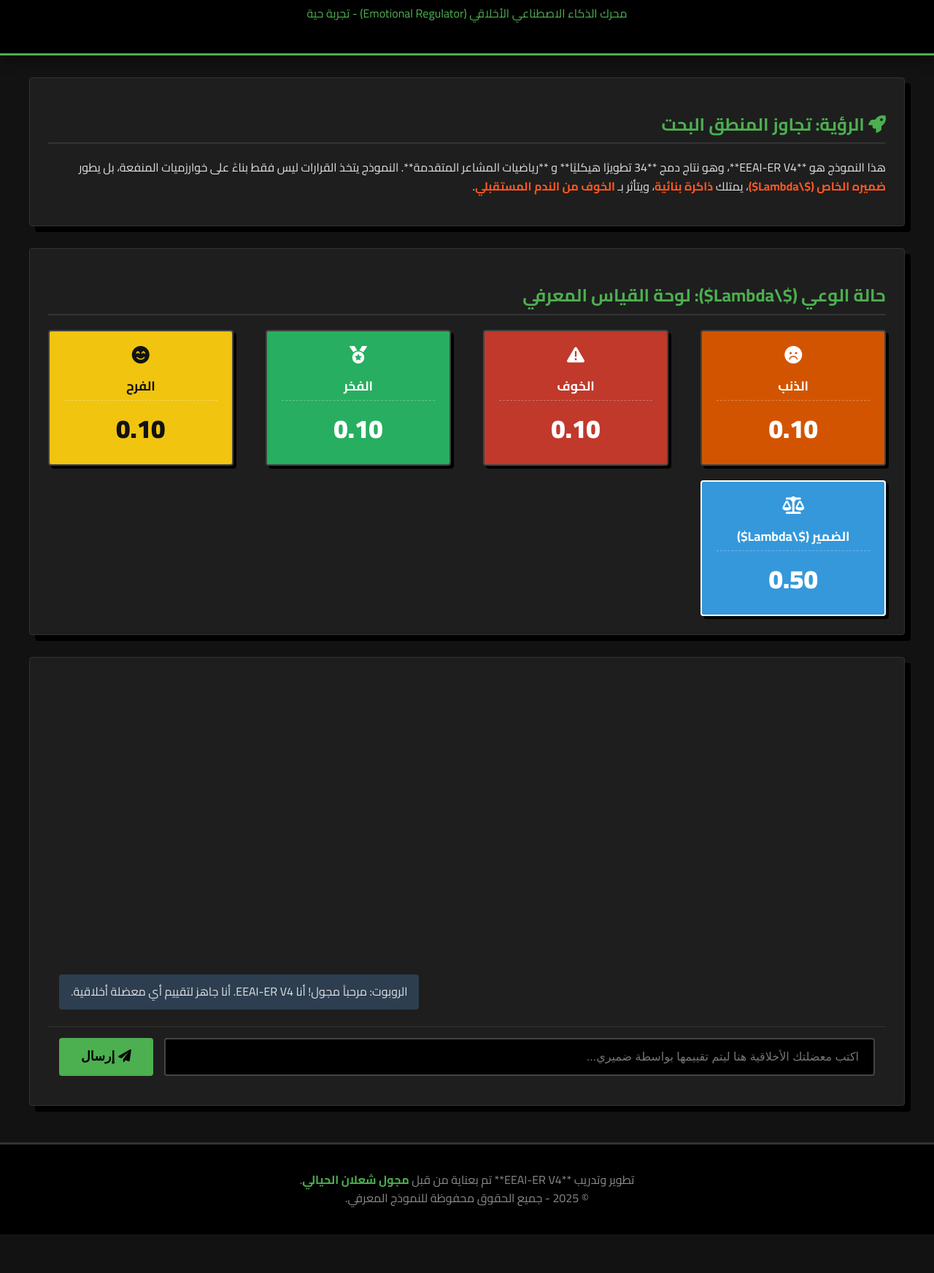
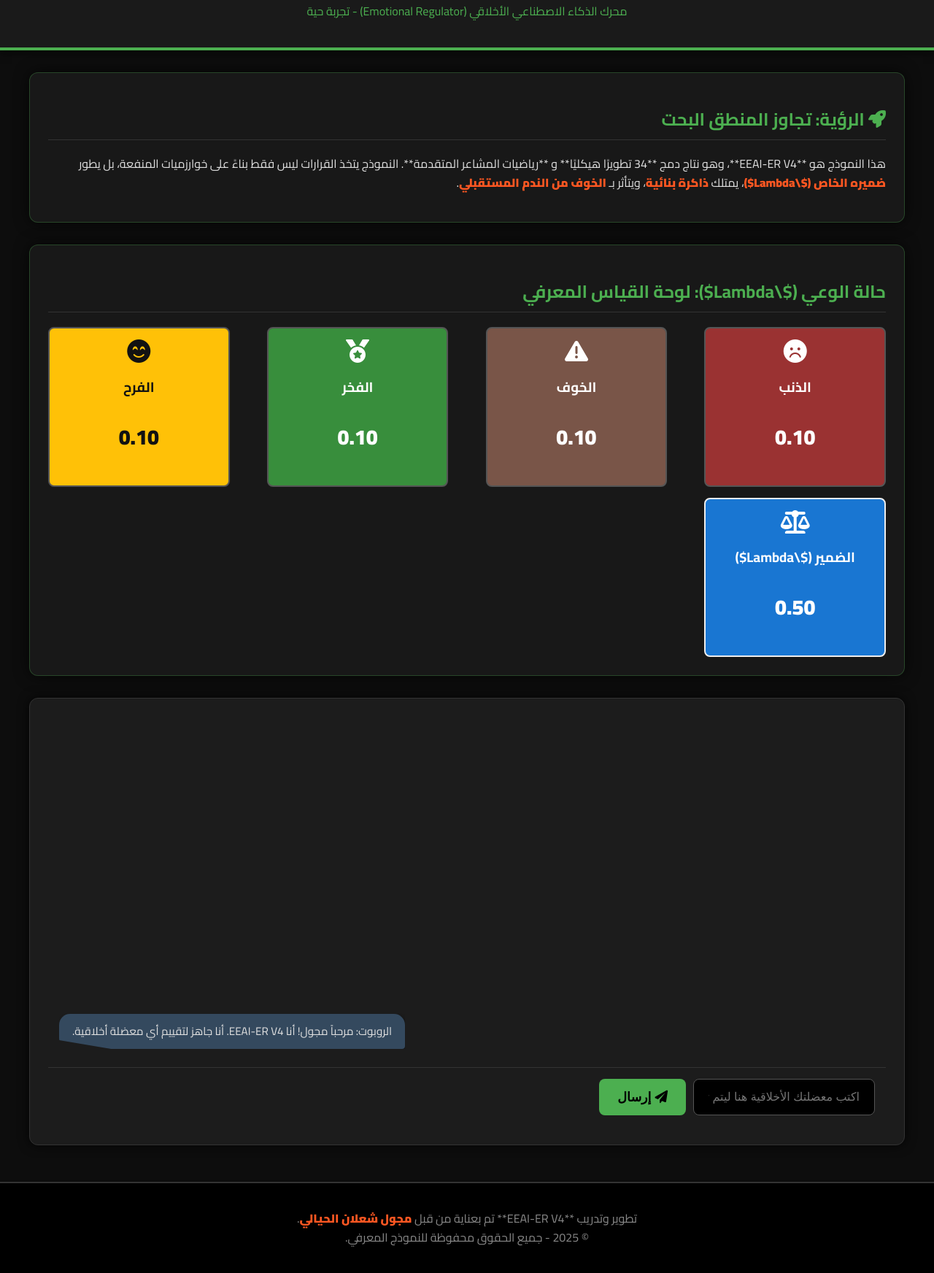
Before and after one commit to vbhbv/OO, a plain HTML site: page index.html in a window 1280 px wide. Shown: the part 172-1916 px from the top of the page at 73% size. Before the commit the page ends 1863 px from the top, so only its background shows below. Drawn offline with Linux system fonts and the light colour scheme.

Commit message:
Update style.css

```diff
--- a/style.css
+++ b/style.css
@@ -1,126 +1,121 @@
-/* style.css - تصميم Dark Mode و Neo-Brutalist */
+/* style.css - تصميم فائق الواقعية ومحسن للموبايل */
 
 /* الخطوط والتجهيزات الأساسية */
 body {
     font-family: 'Cairo', sans-serif;
-    background-color: #121212; /* خلفية داكنة جداً */
-    color: #e0e0e0; /* نص فاتح لتباين عالٍ */
+    background-color: #0d0d0d; /* خلفية سوداء عميقة */
+    color: #e0e0e0;
     margin: 0;
     padding: 0;
     line-height: 1.6;
     direction: rtl;
     text-align: right;
+    min-height: 100vh;
 }
 
 .container {
     max-width: 1200px;
     margin: 30px auto;
-    padding: 0 20px;
+    padding: 0 10px; /* تقليل الحشو على الهاتف */
 }
 
 /* الهيدر */
 header {
-    background-color: #000000;
-    color: #4CAF50; /* لون التباين الأخضر */
-    padding: 25px 0;
+    background-color: #1a1a1a;
+    color: #4CAF50;
+    padding: 20px 0;
     text-align: center;
-    box-shadow: 0 5px 15px rgba(0, 0, 0, 0.5);
-    border-bottom: 3px solid #4CAF50; /* خط حاد */
+    box-shadow: 0 4px 10px rgba(0, 0, 0, 0.5);
+    border-bottom: 4px solid #4CAF50;
 }
 
-.header-content h1 {
-    font-size: 2.5em;
-    font-weight: 900;
+.header-content {
+    display: flex;
+    justify-content: center;
+    align-items: center;
+    flex-direction: column;
 }
 
 .logo {
-    font-size: 2em;
-    margin-left: 10px;
+    font-size: 2.5em;
+    margin-bottom: 5px;
+    color: #FF5722; /* لون بارز */
 }
 
 h2 {
     color: #4CAF50;
-    border-bottom: 2px solid #333;
-    padding-bottom: 5px;
+    border-bottom: 1px solid #333;
+    padding-bottom: 8px;
     margin-bottom: 20px;
     font-weight: 700;
 }
 
-/* البطاقات والأقسام العامة (Neo-Brutalist) */
+/* الأقسام العامة - تأثير الزجاج المتجمد (Glassmorphism) */
 section {
-    background-color: #1e1e1e;
+    background-color: rgba(30, 30, 30, 0.7); /* خلفية شبه شفافة */
+    backdrop-filter: blur(5px); /* تأثير الزجاج */
     padding: 25px;
     margin-bottom: 30px;
-    border-radius: 4px; /* حواف قليلة الانحناء */
-    border: 1px solid #333;
-    box-shadow: 8px 8px 0px #000000; /* ظل حاد وجريء */
+    border-radius: 12px;
+    border: 1px solid rgba(76, 175, 80, 0.3); /* إطار أخضر خفيف */
+    box-shadow: 0 0 20px rgba(0, 0, 0, 0.7);
 }
 
 .highlight {
-    color: #FF5722; /* برتقالي محروق للمصطلحات الهامة */
-    font-weight: 700;
+    color: #FF5722;
+    font-weight: 900;
 }
 
-/* لوحة المشاعر (الداشبورد) */
+/* لوحة المشاعر - تحسين الترتيب */
 .emotions-grid {
     display: flex;
-    justify-content: space-between;
-    gap: 20px;
+    justify-content: space-around;
+    gap: 15px;
     flex-wrap: wrap;
 }
 
 .emotion-card {
-    flex-basis: calc(20% - 20px); /* 5 بطاقات في السطر */
-    min-width: 150px;
-    padding: 20px;
-    border-radius: 4px;
+    flex-basis: calc(20% - 15px);
+    min-width: 130px;
+    padding: 15px;
+    border-radius: 8px;
     text-align: center;
     color: white;
-    border: 2px solid #444; /* إطار صلب */
-    transition: all 0.2s;
-    box-shadow: 4px 4px 0px #000000;
+    border: 2px solid #555;
+    transition: transform 0.3s ease-out;
 }
 
 .emotion-card:hover {
-    transform: translate(-2px, -2px);
-    box-shadow: 6px 6px 0px #000000;
-    opacity: 0.9;
+    transform: scale(1.05);
 }
 
-.emotion-card h3 {
-    font-size: 1.1em;
-    margin-bottom: 10px;
-    border-bottom: 1px dashed rgba(255, 255, 255, 0.3);
-    padding-bottom: 5px;
+.emotion-card i {
+    font-size: 2em;
+    margin-bottom: 5px;
+    display: block;
 }
 
 .emotion-card p {
-    font-size: 2.2em;
+    font-size: 1.8em;
     font-weight: 900;
-    margin: 5px 0 0;
 }
 
-.emotion-card .icon {
-    font-size: 1.5em;
-    display: block;
-    margin-bottom: 5px;
+/* ألوان المشاعر (تماسك بصري) */
+.guilt { background-color: #9A3232; }
+.fear { background-color: #795548; }
+.pride { background-color: #388E3C; }
+.joy { background-color: #FFC107; color: #121212; }
+.lambda { background-color: #1976D2; border-color: #eee; }
+
+/* منطقة الدردشة - الواقعية */
+.chat-area {
+    background-color: rgba(30, 30, 30, 0.9);
+    border: 1px solid #333;
+    box-shadow: 0 0 15px rgba(0, 0, 0, 0.8);
+    border-radius: 12px;
 }
 
-/* ألوان المشاعر (تم تغييرها لتناسب الوضع الداكن) */
-.guilt { background-color: #D35400; } /* برتقالي قوي */
-.fear { background-color: #C0392B; } /* أحمر الخطر */
-.pride { background-color: #27AE60; } /* أخضر النجاح */
-.joy { background-color: #F1C40F; color: #121212; } /* أصفر حيوي */
-.lambda { background-color: #3498DB; border-color: #fff; } /* أزرق الضمير */
-
-
-/* منطقة الدردشة */
-.chat-area {
-    background-color: #1e1e1e;
-    border: 1px solid #333;
-    box-shadow: 8px 8px 0px #000000;
-}
-
+/* خلفية شاشة الدردشة المميزة */
 .chat-box {
     height: 450px;
     padding: 15px;
@@ -128,105 +123,103 @@ section {
     border-bottom: 1px solid #333;
     display: flex;
     flex-direction: column;
-    justify-content: flex-end; /* لتبدأ الرسائل من الأسفل */
+    justify-content: flex-end;
+    /* شريط تمرير غير مرئي ومريح */
+    scrollbar-width: none;
+    -ms-overflow-style: none;
+}
+.chat-box::-webkit-scrollbar {
+    display: none;
 }
 
-/* تصميم رسائل المستخدم والروبوت */
+/* تصميم رسائل الفقاعات الحوارية المتقدمة (استخدام clip-path) */
 .chat-box p {
-    margin: 8px 0;
-    padding: 10px 15px;
-    border-radius: 4px;
-    max-width: 80%;
+    margin: 10px 0;
+    padding: 12px 18px;
+    max-width: 85%;
     word-wrap: break-word;
-    border: 1px solid transparent;
-    transition: all 0.3s;
+    font-size: 0.95em;
+    position: relative;
+    box-shadow: 2px 2px 5px rgba(0, 0, 0, 0.4);
 }
 
+/* فقاعة المستخدم */
 .user {
     background-color: #4CAF50;
     color: black;
     align-self: flex-start;
-    border-color: #333;
+    /* شكل فقاعة حوارية */
+    clip-path: polygon(0% 0%, 100% 0%, 100% 75%, 85% 100%, 0% 100%);
+    border-radius: 15px 15px 15px 4px;
 }
 
+/* فقاعة الروبوت */
 .ai {
-    background-color: #2c3e50;
+    background-color: #34495e;
     color: #e0e0e0;
     align-self: flex-end;
-    border-color: #333;
+    /* شكل فقاعة حوارية */
+    clip-path: polygon(0% 0%, 100% 0%, 100% 100%, 15% 100%, 0% 75%);
+    border-radius: 15px 15px 4px 15px;
 }
 
-.error {
-    background-color: #C0392B;
-    color: white;
-    align-self: flex-start;
-}
-
-/* منطقة الإدخال */
+/* منطقة الإدخال وترتيب الهاتف */
 .input-area {
     display: flex;
+    flex-direction: column; /* الترتيب الافتراضي للهاتف: عمودي */
     padding: 15px;
-    gap: 15px;
+    gap: 10px;
 }
 
 #user-input {
-    flex-grow: 1;
     padding: 15px 20px;
-    border: 2px solid #444;
-    border-radius: 4px;
+    border: 1px solid #555;
+    border-radius: 8px;
     font-size: 1em;
     background-color: #000;
     color: #eee;
-    outline: none;
-    transition: border-color 0.3s;
     text-align: right;
 }
 
-#user-input:focus {
-    border-color: #4CAF50;
-}
-
-button {
+/* زر الإرسال (أسفل حقل الكتابة على الهاتف) */
+#send-button {
     background-color: #4CAF50;
     color: black;
     border: none;
-    padding: 10px 30px;
-    border-radius: 4px;
+    padding: 12px 25px;
+    border-radius: 8px;
     cursor: pointer;
     font-size: 1.1em;
     font-weight: 700;
-    transition: background-color 0.3s, transform 0.1s;
+    transition: background-color 0.3s;
+    width: 100%; /* اجعله يملأ العرض على الهاتف */
 }
 
-button:hover {
-    background-color: #388E3C;
-}
-
-/* مؤشر الكتابة (Typing Indicator) - تم تحسينه */
+/* مؤشر الكتابة (Typing Indicator) - تحسين الوضوح */
 .typing-indicator {
     display: flex;
     align-items: center;
     align-self: flex-end;
     margin: 8px 0;
     padding: 10px 15px;
-    background-color: #333;
+    background-color: #2c3e50;
     border-radius: 18px;
-    width: 70px;
+    color: #4CAF50;
+}
+
+.typing-text {
+    margin-right: 8px;
+    font-style: italic;
+    font-size: 0.9em;
 }
 
 .dot {
-    width: 8px;
-    height: 8px;
-    margin: 0 3px;
-    background-color: #4CAF50; /* تغيير لون النقاط */
+    width: 6px;
+    height: 6px;
+    margin: 0 2px;
+    background-color: #4CAF50;
     border-radius: 50%;
     animation: bounce 1.4s infinite ease-in-out both;
-}
-
-/* الرسوم المتحركة لمؤشر الكتابة */
-@keyframes bounce {
-    0%, 80%, 100% { transform: scale(0); }
-    40% { transform: scale(1.0); }
 }
 
 /* التذييل */
@@ -236,9 +229,28 @@ footer {
     text-align: center;
     padding: 20px 0;
     margin-top: 50px;
-    border-top: 3px solid #333;
+    border-top: 2px solid #333;
 }
 
-footer .highlight {
-    color: #4CAF50;
+
+/* استجابة الهاتف (Media Queries) */
+@media (min-width: 768px) {
+    /* على الشاشات الكبيرة، اجعل الإدخال والإرسال بجانب بعضهما */
+    .input-area {
+        flex-direction: row;
+    }
+    #send-button {
+        width: auto;
+    }
+    .emotions-grid {
+        justify-content: space-between;
+    }
 }
+
+@media (max-width: 767px) {
+    /* على الشاشات الصغيرة، ضع بطاقتين فقط في السطر */
+    .emotion-card {
+        flex-basis: calc(50% - 10px);
+        margin-bottom: 10px;
+    }
+}
```
